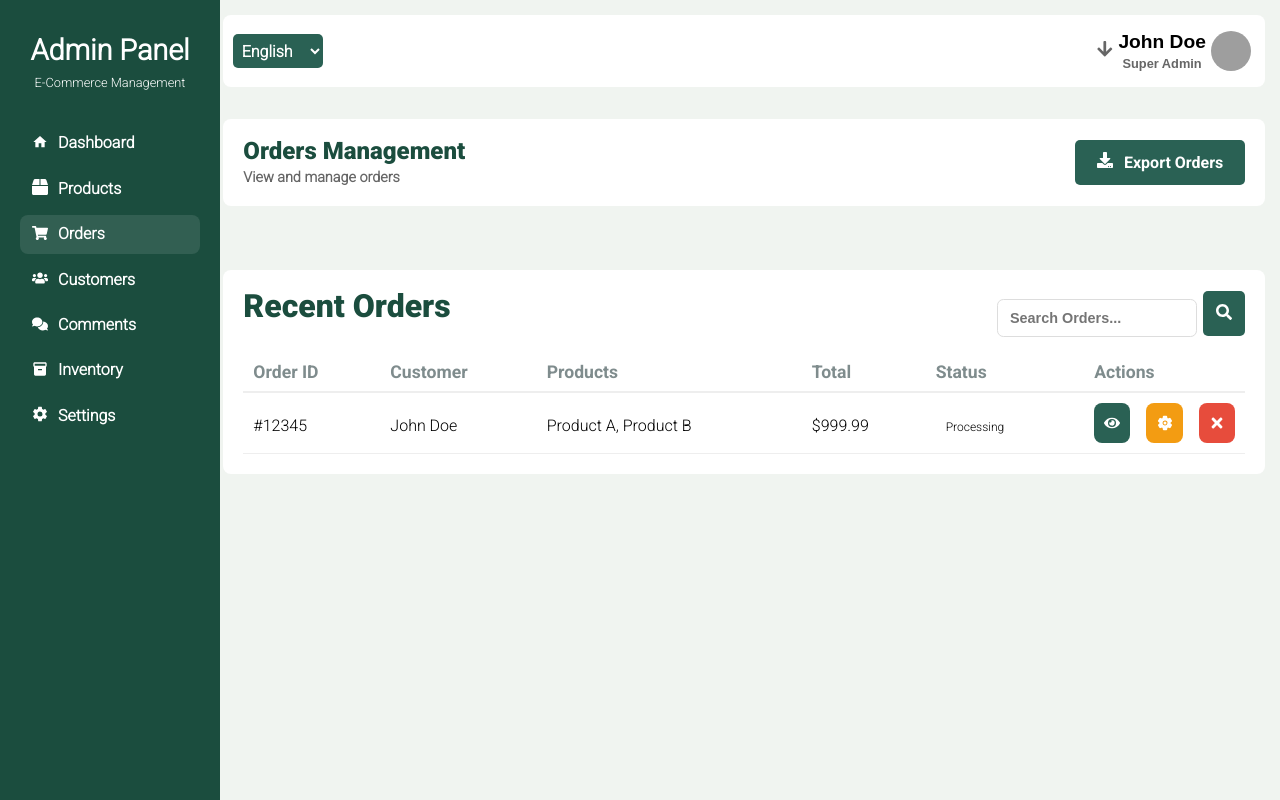
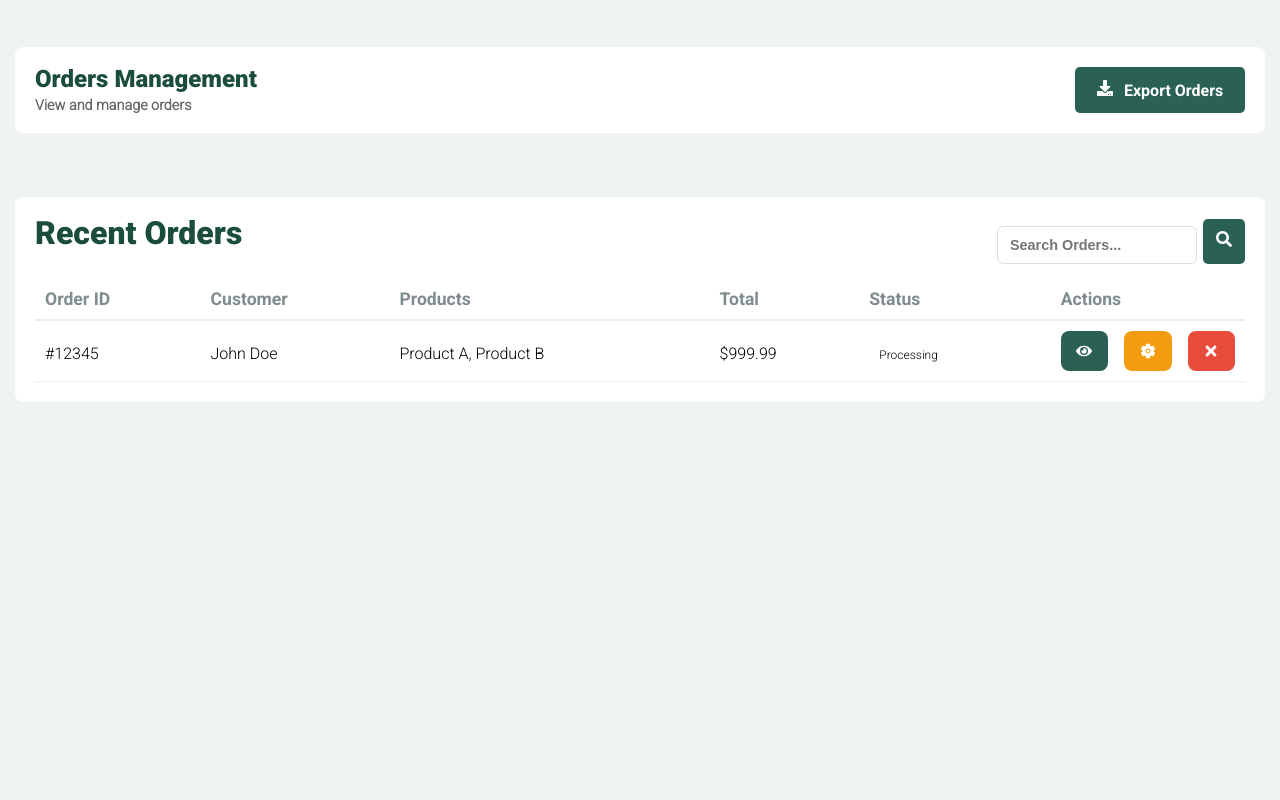
Before and after one commit to mohammadmehdidalvandii/Dashboard, a React (Vite) app in the folder frontend/dashboard/: page /Orders in a window 1280 px wide. Built offline with nearby package versions, Linux system fonts and the light colour scheme; grey boxes are pictures that could not be loaded.

Commit message:
get token for login

```diff
--- a/frontend/dashboard/src/App.jsx
+++ b/frontend/dashboard/src/App.jsx
@@ -4,19 +4,30 @@ import Sidebar from "./components/modules/Sidebar/Sidebar";
 import MenuBar from "./components/modules/MenuBar/MenuBar";
 import Header from "./components/modules/Header/Header";
 import { HelmetProvider } from 'react-helmet-async';
+import Cookies from 'js-cookie';
 
 function App() {
   const router = useRoutes(routes);
+
+  const token = Cookies.get("token");
+
+
   return (
     <HelmetProvider>
       <div className="container">
+        {token  &&(
         <div className="container_sidebar">
           <Sidebar/>
         </div>
+        )}
         <div className="container_content">
-          <Header/>
+          {token && (
+            <Header/>
+          )}
           {router}
-          <MenuBar/>
+          {token && (
+            <MenuBar/>
+          )}
         </div>
       </div>
     </HelmetProvider>
--- a/frontend/dashboard/src/page/Login/Login.jsx
+++ b/frontend/dashboard/src/page/Login/Login.jsx
@@ -4,7 +4,7 @@ import MetaTag from "../../hook/MetaTag/MetaTag"
 function Login() {
   return (
     <>
-      <MetaTag title="Dashboard || Login"/>
+      <MetaTag title="Dashboard | Login"/>
       this is Login page
     </>
   )
--- a/frontend/dashboard/src/routes.jsx
+++ b/frontend/dashboard/src/routes.jsx
@@ -14,6 +14,7 @@ import AddStock from "./page/AddStock/AddStock";
 import InventoryUpdate from "./page/InventoryUpdate/InventoryUpdate";
 import Settings from "./page/Settings/Settings";
 import Profile from "./page/Profile/Profile";
+import Login from "./page/Login/Login";
 
 const routes = [
     {path:"/" , element:<Home/>},
@@ -32,6 +33,7 @@ const routes = [
     {path:"/InventoryUpdate" , element:<InventoryUpdate/>},
     {path:"/Settings" , element:<Settings/>},
     {path:"/Profile" , element:<Profile/>},
+    {path:"/Login" , element:<Login/>},
 ]
 
 export default routes
```
